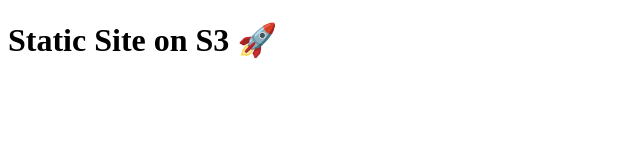
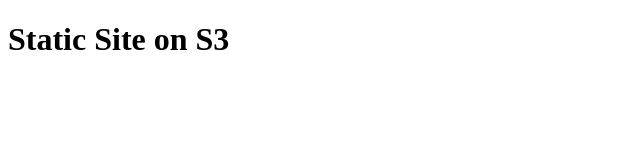
Before and after one commit to BubeeKilla/s3-static-website-with-terraform, a plain HTML site: page index.html in a window 1280 px wide. Shown: the full height of the page, 0-640 px from the left. Drawn offline with Linux system fonts and the light colour scheme.

```diff
--- a/index.html
+++ b/index.html
@@ -4,6 +4,6 @@
     <title>Hello AWS</title>
   </head>
   <body>
-    <h1>Static Site on S3 🚀</h1>
+    <h1>Static Site on S3</h1>
   </body>
 </html>
```
Also changed, not shown: 1 other file.
